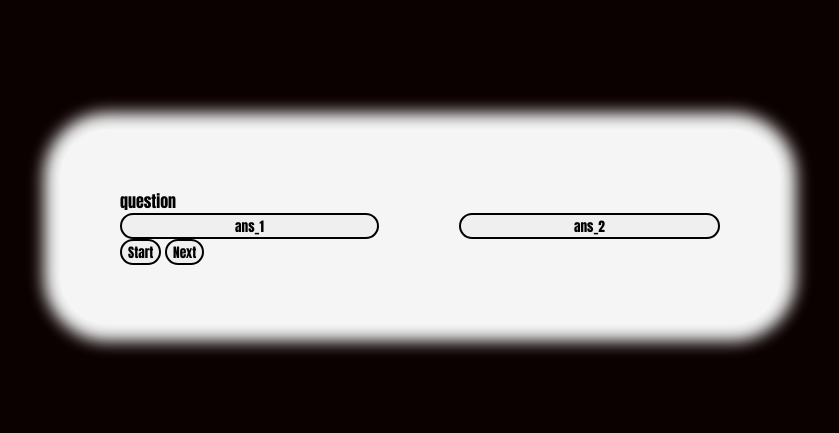
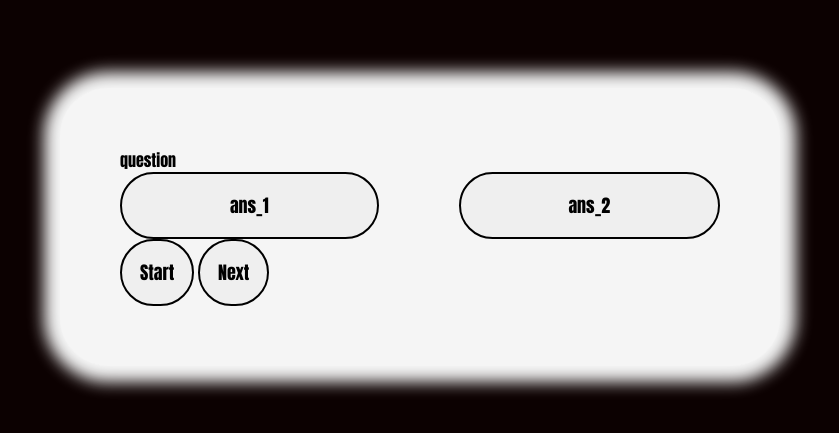
Before and after one commit to Bhfeirdi/PP2_ESPORTS_QUIZ, a plain HTML site: page index.html in a window 1280 px wide. Shown: the part 313-746 px from the top of the page, without its empty margins (220-1059 px from the left). Drawn offline with Linux system fonts and the light colour scheme.

Commit message:
reshaped button border radius and rescaled font size

```diff
--- a/assets/CSS/styles.css
+++ b/assets/CSS/styles.css
@@ -35,4 +35,6 @@ body {
 .button {
     border: 2px solid black;
     border-radius: 2em;
+    padding: 1em 1em;
+    font-size: large;
 }
```
